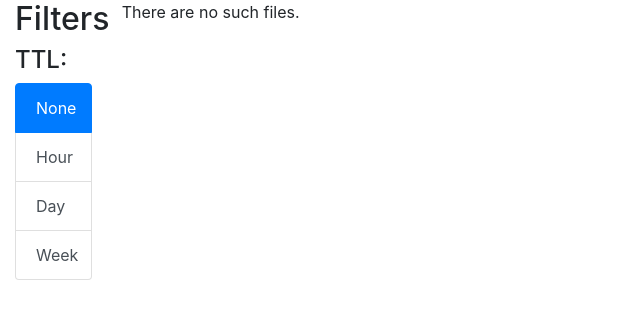
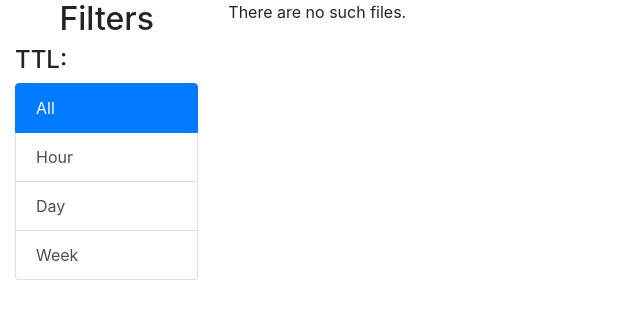
Before and after one commit to FedorYatsenko/nexua, a Django app: page /Site/random_files in a window 1280 px wide. Shown: the part 76-395 px from the top of the page, without its empty margins (0-640 px from the left). Run offline with Django 3.2, Linux system fonts and the light colour scheme; data that the repository does not hold is empty; some libraries are stand-ins or nearby versions.

Commit message:
Add bootstrap 4 class in nexua/Site/templates/common/random_file.html

```diff
--- a/Site/templates/common/random_file.html
+++ b/Site/templates/common/random_file.html
@@ -3,13 +3,13 @@
 {% block content %}
 <div class="container-fluid">
     <div class="row">
-        <div class="col-sm-3 col-md-2 col-xl-1">
+        <div class="col-sm-4 col-md-3 col-lg-2">
             <h2 class="text-center">Filters</h2>
             <h4> TTL:</h4>
 
             <div class="list-group">
-              <button id="button_none" type="button" class="list-group-item list-group-item-action active button_filter">
-                  None
+              <button id="button_all" type="button" class="list-group-item list-group-item-action active button_filter">
+                  All
               </button>
               <button id="button_hour" type="button" class="list-group-item list-group-item-action button_filter">
                   Hour
@@ -24,7 +24,7 @@
         </div>
 
 
-        <div id="random_file_list" class="col-sm-9 col-md-10 col-xl-11">
+        <div id="random_file_list" class="col-sm-8 col-md-9 col-lg-10">
             {% include 'common/new_random_files.html' %}
         </div>
     </div>
@@ -53,10 +53,10 @@
         "{% url 'new_random_files' %}?ttl=week"
       );
     });
-     $("#button_none").click(function() {
+     $("#button_all").click(function() {
          $(this).addClass('active').siblings().removeClass('active');
       $('#random_file_list').load(
-        "{% url 'new_random_files' %}?ttl=none"
+        "{% url 'new_random_files' %}?ttl=all"
       );
     });
 </script>
```
